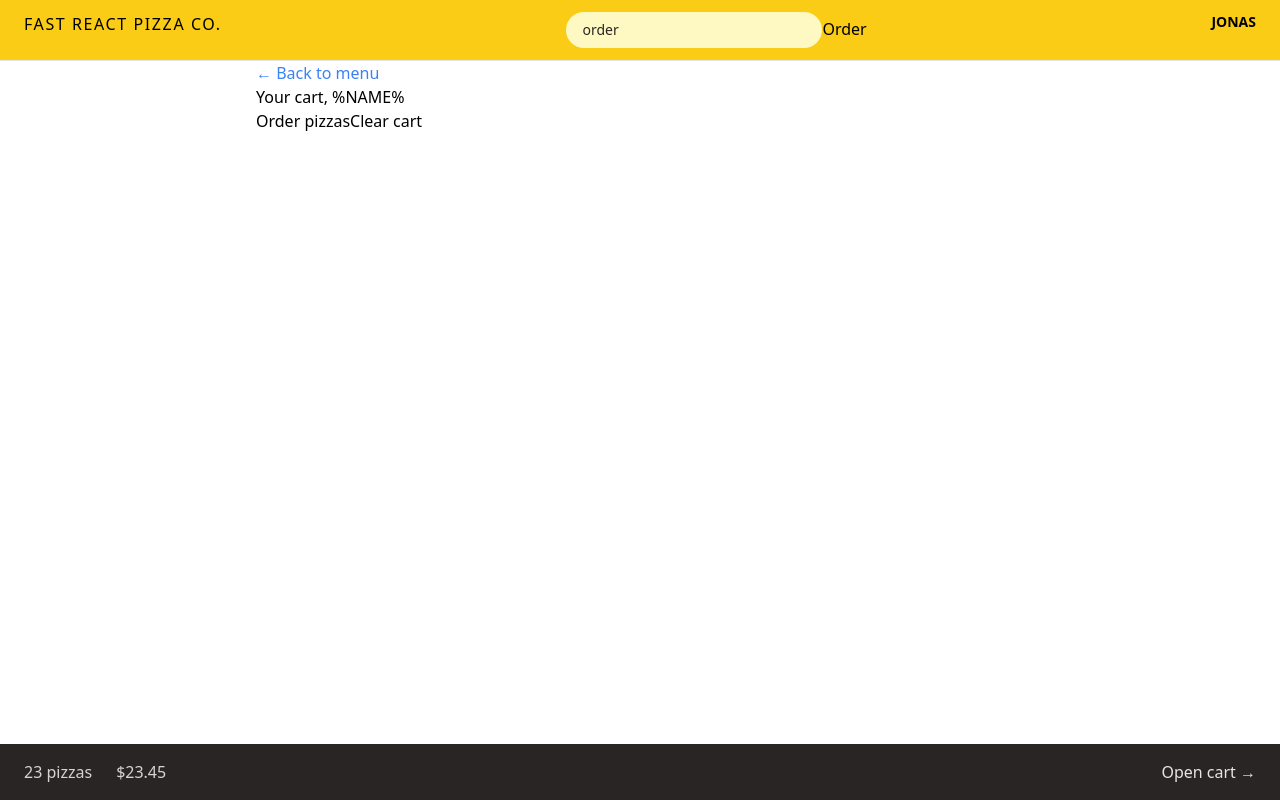
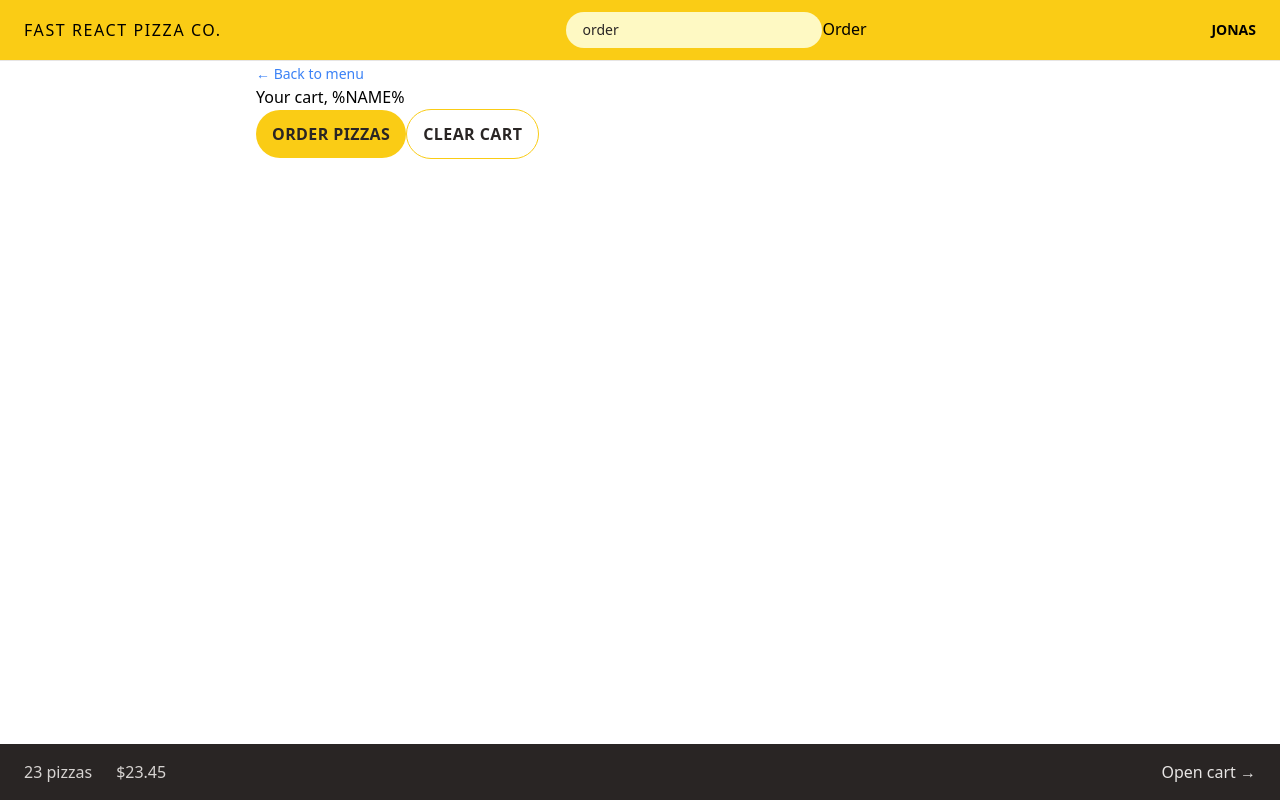
Before and after one commit to amirtbi/react-pizza, a React (Vite) app: page /cart in a window 1280 px wide. Built offline with nearby package versions, Linux system fonts and the light colour scheme.

Commit message:
create button and link component

```diff
--- a/src/faetures/cart/Cart.tsx
+++ b/src/faetures/cart/Cart.tsx
@@ -1,4 +1,6 @@
 import { Link } from "react-router-dom";
+import { LinkButton } from "../../ui/LinkButton";
+import { Button } from "../../ui/Button";
 
 const fakeCart = [
   {
@@ -29,18 +31,17 @@ function Cart() {
 
   return (
     <div>
-      <Link
-        className="text-blue-500 hover:text-blue-600 hover:underline"
-        to="/menu"
+      <LinkButton
+        path="/menu"
       >
         &larr; Back to menu
-      </Link>
+      </LinkButton>
 
       <h2>Your cart, %NAME%</h2>
 
       <div>
-        <Link to="/order/new">Order pizzas</Link>
-        <button>Clear cart</button>
+        <Button variant="solid" to="/order/new">Order pizzas</Button>
+        <Button variant="outline">Clear cart</Button>
       </div>
     </div>
   );
--- a/src/faetures/order/CreateOrder.tsx
+++ b/src/faetures/order/CreateOrder.tsx
@@ -88,7 +88,7 @@ function CreateOrder() {
         </div>
 
         <div>
-          <Button disabled={isSubmitting}
+          <Button variant="solid" disabled={isSubmitting}
           >
             {isSubmitting ? "Placing order here..." :"Order now"}
           </Button>
--- a/src/faetures/user/CreateUser.tsx
+++ b/src/faetures/user/CreateUser.tsx
@@ -24,7 +24,7 @@ function CreateUser() {
 
       {username !== "" && (
         <div className="mt-2">
-          <Button>Start ordering</Button>
+          <Button variant="solid">Start ordering</Button>
         </div>
       )}
     </form>
--- a/src/index.css
+++ b/src/index.css
@@ -9,6 +9,9 @@
 }
 
   .loader {
+    position:fixed;
+    left:50%;
+    top:50%;
     width: 45px;
     aspect-ratio: 0.75;
     --c: no-repeat linear-gradient(#333 0 0);
--- a/src/ui/Button.tsx
+++ b/src/ui/Button.tsx
@@ -1,13 +1,26 @@
 import { ReactNode } from "react";
+import { Link } from "react-router-dom";
 
 interface ButtonProps extends React.HTMLAttributes<HTMLElement>{
     children:ReactNode,
-    disabled?:boolean
+    disabled?:boolean,
+    to?:string,
+    variant:"outline" | "solid"
 }
 
 export function Button(props: ButtonProps) {
-    const { children,...rest } = props;
+    const { variant,to,children,...rest } = props;
+    let cls = "duration-30 inline-block rounded-full px-4 py-3 font-semibold uppercase tracking-wide text-stone-800 transition-colors  focus:bg-yellow-300 focus:outline-none focus:ring focus:ring-yellow-300 focus:ring-offset-2 disabled:cursor-not-allowed";
+
+    if(variant ==="solid"){
+        cls += " bg-yellow-400 hover:bg-yellow-300";
+    }else if(variant ==="outline"){
+        cls+= " bg-transparent border border-lg border-yellow-400";
+    }
+    if(to){
+        return <Link to={to} className={cls}>{children}</Link>
+    }
     return <>
-        <button {...rest} className="duration-30 inline-block rounded-full bg-yellow-400 px-4 py-3 font-semibold uppercase tracking-wide text-stone-800 transition-colors hover:bg-yellow-300 focus:bg-yellow-300 focus:outline-none focus:ring focus:ring-yellow-300 focus:ring-offset-2 disabled:cursor-not-allowed">{children} </button>
+        <button {...rest} className={cls}>{children} </button>
     </>
 }
--- a/src/ui/Error.tsx
+++ b/src/ui/Error.tsx
@@ -1,15 +1,14 @@
-import { useNavigate, useRouteError } from 'react-router-dom';
+import { useRouteError } from 'react-router-dom';
+import { LinkButton } from './LinkButton';
 
 function Error() {
-  const navigate = useNavigate();
-  const error = useRouteError();
-  console.log(error)
+  const error = useRouteError() as {data:any,message:any};
 
   return (
     <div>
       <h1>Something went wrong 😢</h1>
       <p>{error.data || error.message}</p>
-      <button onClick={() => navigate(-1)}>&larr; Go back</button>
+      <LinkButton path="-1">&larr; Go back</LinkButton>
     </div>
   );
 }
--- a/src/ui/Header.tsx
+++ b/src/ui/Header.tsx
@@ -5,7 +5,7 @@ import { Username } from "../faetures/user/Username";
 export function Header() {
   return (
     <>
-      <header className="item-center flex justify-between border-b border-stone-200 bg-yellow-400 px-4 py-3 uppercase sm:px-6">
+      <header className="items-center flex justify-between border-b border-stone-200 bg-yellow-400 px-4 py-3 uppercase sm:px-6">
         <Link to="/" className="tracking-widest">
           Fast react Pizza Co.
         </Link>
--- /dev/null
+++ b/src/ui/LinkButton.tsx
@@ -0,0 +1,23 @@
+import { ReactNode } from "react";
+import { Link, useNavigate } from "react-router-dom";
+import { Button } from "./Button";
+
+interface LinkProps extends React.HtmlHTMLAttributes<HTMLElement>{
+    children:ReactNode,
+    path:string,
+}
+export function LinkButton(props:LinkProps){
+    const navigate = useNavigate();
+    const {children,path,...rest} = props;
+
+    if(path ==="-1"){
+        return <Button onClick={()=>navigate(-1)}>{children}</Button>
+    }
+
+    return <>
+        <Link to={`${path}`} {...rest} className="text-sm text-blue-500 hover:text-blur-600 hoer:underline">
+            {children}
+            </Link>
+    </>
+
+}
```
